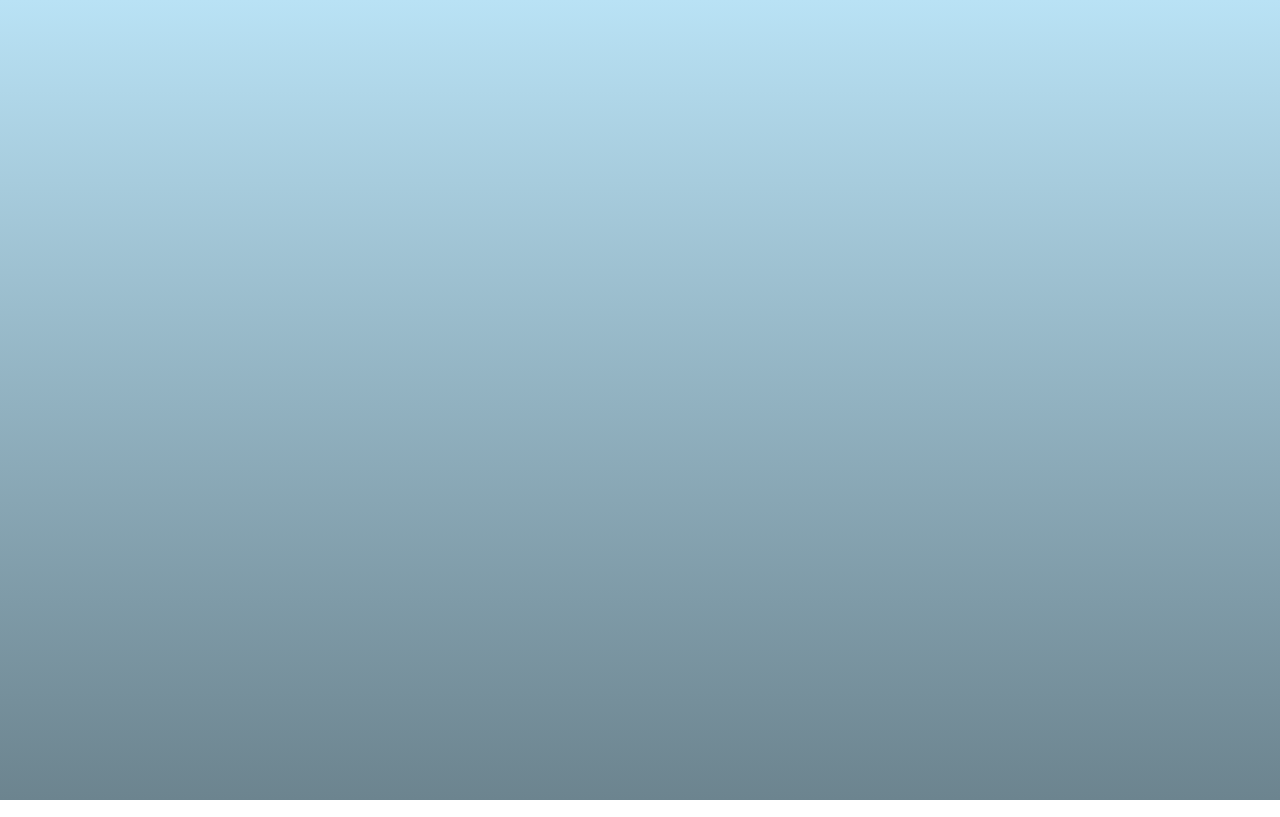
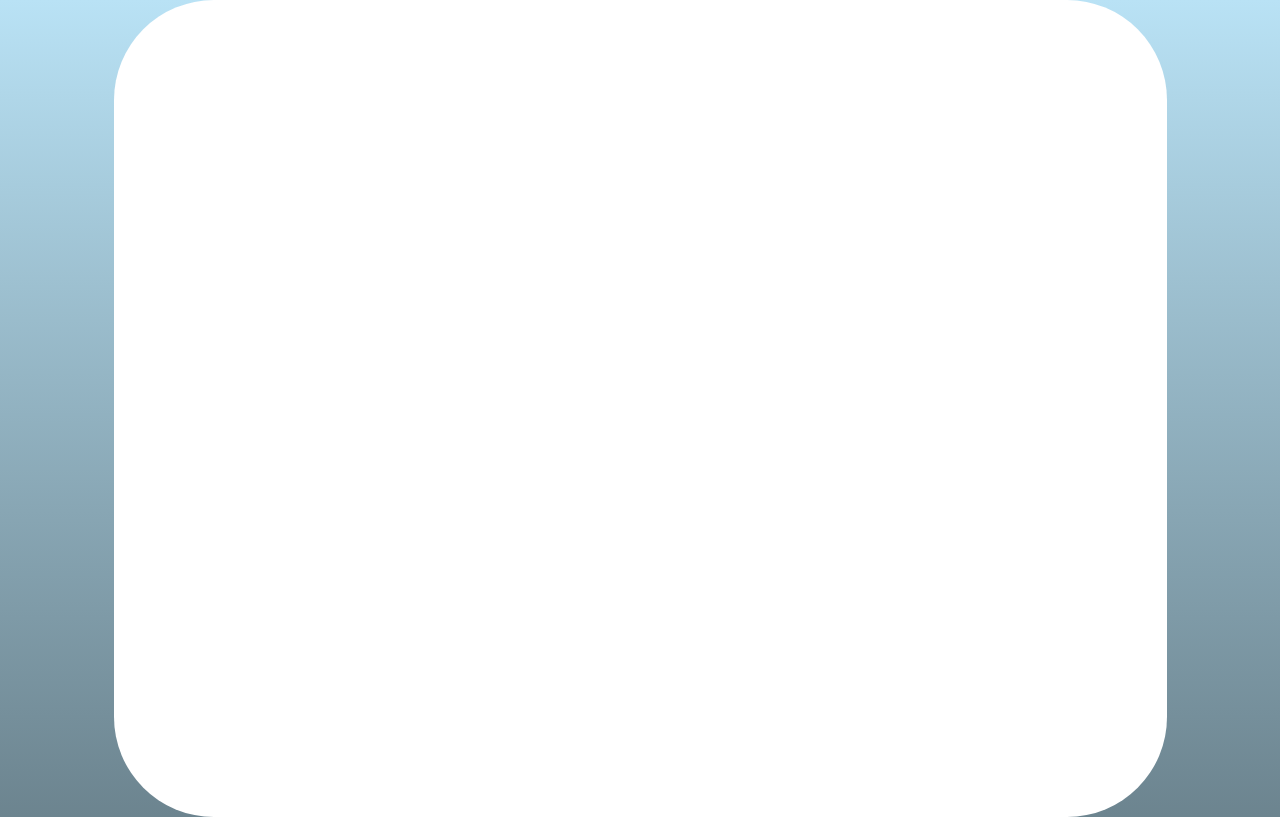
Before and after one commit to DareDevilLuc/FindingDormy, a Vue app in the folder frontend/: page /pref in a window 1280 px wide. Before the commit this address had no page. Built offline with nearby package versions, Linux system fonts and the light colour scheme.

Commit message:
Add Preferences layout and Select Preferences view; update router redirection

```diff
--- a/frontend/src/App.vue
+++ b/frontend/src/App.vue
@@ -1,6 +1,4 @@
 <script setup>
-import LoginView from './views/LoginView.vue';
-import { ref, onMounted } from 'vue'
 </script>
 
 <template>
--- /dev/null
+++ b/frontend/src/layouts/PreferencesLayout.vue
@@ -0,0 +1,9 @@
+<script setup>
+</script>
+
+<template>
+    <div class="flex justify-center items-center min-h-screen">
+        <div class="bg-white max-w-[1053px] w-[1053px] max-h-[817px] h-[817px] rounded-[100px] text-center">
+        </div>
+    </div>
+</template>
--- a/frontend/src/router/index.js
+++ b/frontend/src/router/index.js
@@ -2,12 +2,14 @@ import { createRouter, createWebHistory } from 'vue-router'
 import AuthLayout from '../layouts/AuthLayout.vue';
 import LoginView from '../views/LoginView.vue';
 import SignupView from '../views/SignupView.vue';
+import PreferencesLayout from '../layouts/PreferencesLayout.vue';
+import SelectPreferencesView from '../views/SelectPreferencesView.vue';
 // Import Pages here
 
 const routes = [
     {
         path: '/',
-        redirect: '/auth/login'
+        redirect: '/pref/selectPref'
     },
     {
         path: '/auth',
@@ -25,7 +27,17 @@ const routes = [
             }
         ]
     },
-
+    {
+        path: '/pref',
+        component: PreferencesLayout,
+        children: [
+            {
+                path: 'selectPref',
+                name: 'selectPref',
+                component: SelectPreferencesView
+            }
+        ]
+    }
 ];
 
 const router = createRouter({
--- /dev/null
+++ b/frontend/src/views/SelectPreferencesView.vue
@@ -0,0 +1,7 @@
+<script setup>
+
+</script>
+
+<template>
+
+</template>
```
